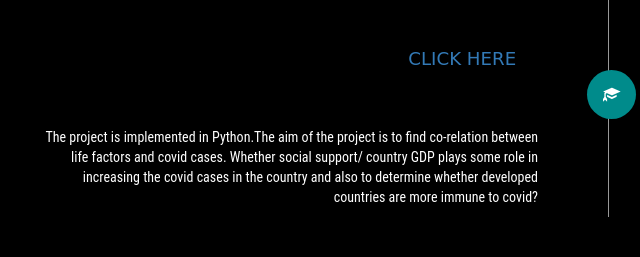
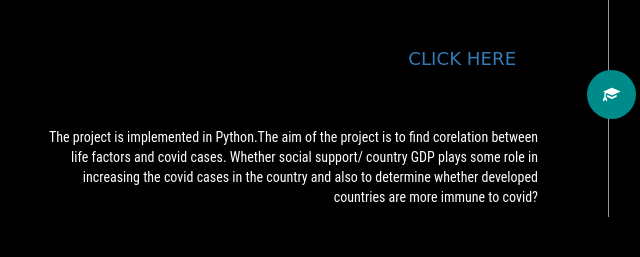
Before and after one commit to 120505/Profile-Page, a plain HTML site: page index.html in a window 1280 px wide. Shown: the part 4620-4877 px from the top of the page, 32-672 px from the left. Drawn offline with nearby package versions, Linux system fonts and the light colour scheme.

Commit message:
Profile Pages
Technology used- HTML, CSS, Javascript, Bootstarp

```diff
--- a/index.html
+++ b/index.html
@@ -303,7 +303,7 @@
                 </div>
                 <div class="col-md-6 work-left work-left2">
                     <h5 style="border:none"><a href= "https://github.com/120505/Covid-Data-Analysis-">CLICK HERE</a> <span class="glyphicon glyphicon-education"> </span></h5>
-                    <p>The project is implemented in Python.The aim of the project is to find co-relation between life factors and covid cases. Whether social support/ country GDP plays some role in increasing the covid cases in the country and also to determine whether developed countries are more immune to covid?
+                    <p>The project is implemented in Python.The aim of the project is to find corelation between life factors and covid cases. Whether social support/ country GDP plays some role in increasing the covid cases in the country and also to determine whether developed countries are more immune to covid?
                     </p>
                 </div>
                 <div class="clearfix"> </div>
```
Also changed, not shown: index.css (+4 -4 lines).
